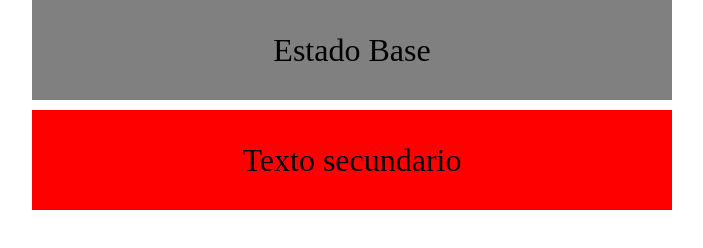
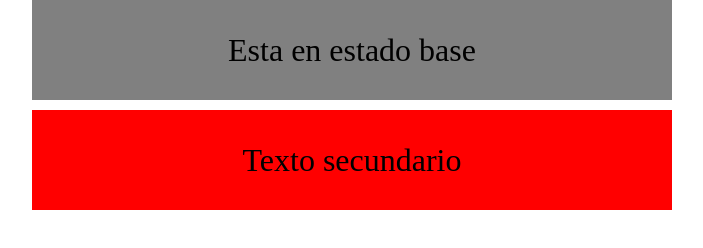
Before and after one commit to DrSpectre/ejercicioMaquinEstados, a plain HTML site: page index.html in a window 1280 px wide. Shown: the whole page, without its empty margins (288-991 px from the left). Drawn offline with Linux system fonts and the light colour scheme.

Commit message:
[Modifca] la maquina de estados para hacerme la vida facil

```diff
--- a/index.html
+++ b/index.html
@@ -7,7 +7,8 @@
         <meta name="viewport" content="width=device-width, initial-scale=1">
         <link href="css/style.css" rel="stylesheet">
     </head>
-    <body>
+
+    <body onload="MaquinaEstados.inicializar()">
         <div id="mostrar_estado" class="contenedor contenedor_estado">
             Estado Base
         </div>
--- a/js/maquina_estados.js
+++ b/js/maquina_estados.js
@@ -1,9 +1,15 @@
+const estado_actual = estado_base;
+
 
 const MaquinaEstados = {
-    estado_actual: 'texto por aqui',
+    inicializar: () => {
+        console.log("Esta VIVO")
+        estado_actual.inicializar()
+    },
 
     actualizar: (evento) => {
-        console.log(evento);
+        console.log(estado_actual);
+        estado_actual.actualizar(evento);
     },
 
     cambiar_estado: (estado_nuevo) => {
```
